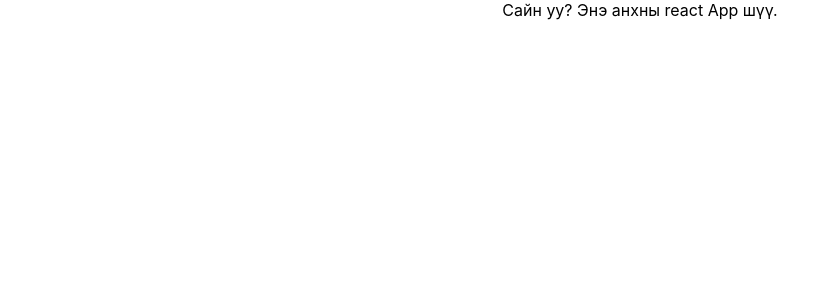
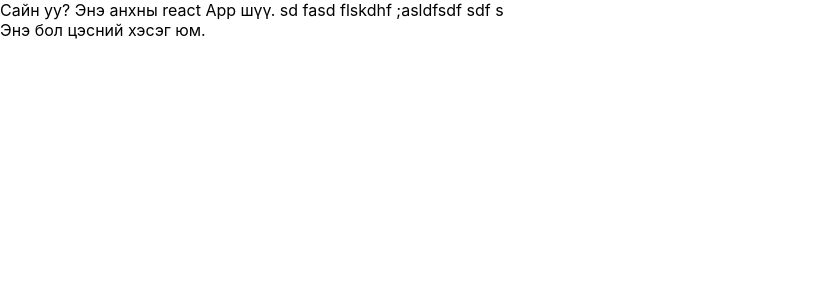
Before and after one commit to bdgrsrn/news, a React (Create React App) app: page / in a window 1280 px wide. Shown: the top 300 px of the page, without its empty margins (0-839 px from the left). Built offline with nearby package versions, Linux system fonts and the light colour scheme.

Commit message:
Цэс үүсгэж оруулав

```diff
--- a/src/App.js
+++ b/src/App.js
@@ -1,11 +1,15 @@
 import React from 'react';
-import logo from './logo.svg';
-import './App.css';
+import {Browser, Route} from 'react-router-dom';
+import Nav from './Nav';
 
 function App() {
   return (
     <div className="App">
+
      Сайн уу? Энэ анхны react App шүү.
+     sd fasd flskdhf ;asldfsdf sdf
+      s<Nav />
+
     </div>
   );
 }
--- /dev/null
+++ b/src/Nav.js
@@ -0,0 +1,11 @@
+import React, { Component } from 'react'
+
+export default class Nav extends Component {
+    render() {
+        return (
+            <div>
+                Энэ бол цэсний хэсэг юм.
+            </div>
+        )
+    }
+}
```
